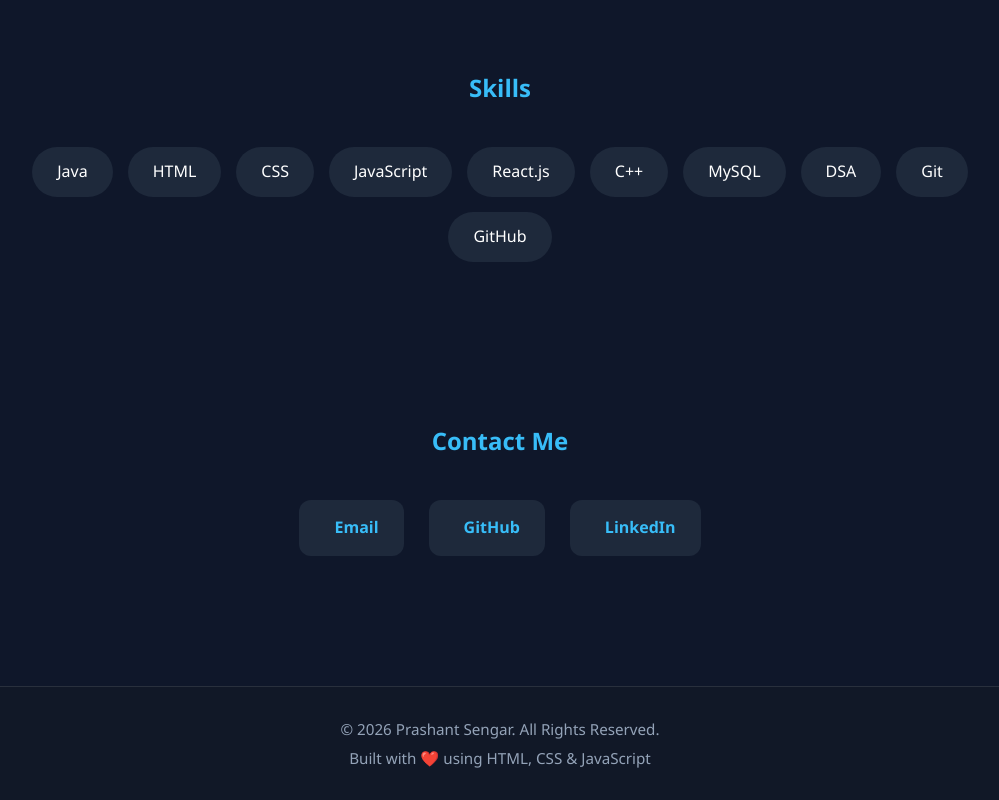
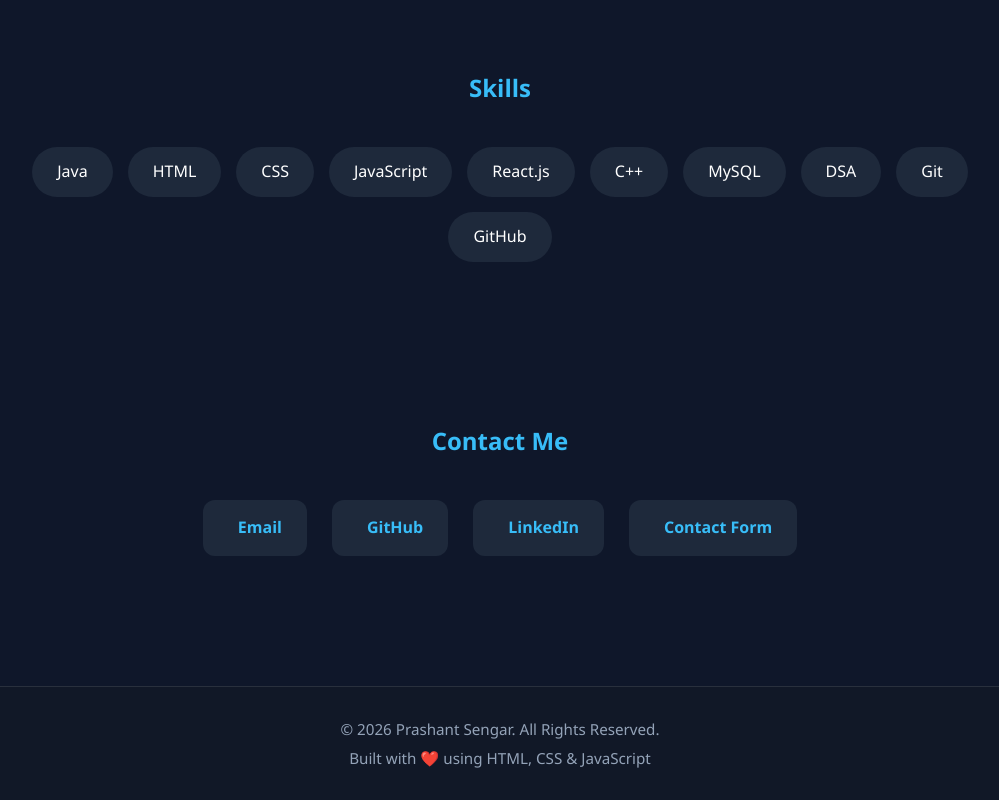
Before and after one commit to Prashantsengar99/portfolio, a plain HTML site: page index.html in a window 1280 px wide. Shown: the part 2895-3695 px from the top of the page, without its empty margins (140-1139 px from the left). Drawn offline with Linux system fonts and the light colour scheme.

Commit message:
Added Google Form button

```diff
--- a/index.html
+++ b/index.html
@@ -201,7 +201,10 @@
             <i class="fa-brands fa-linkedin"></i>
             LinkedIn
         </a>
-
+         <a href="https://docs.google.com/forms/d/e/1FAIpQLSeZ8kZdSlIloTTneaJ4FMoRnBkpcT5WNSJATiovjQEJSH5N1A/viewform?usp=publish-editor" target="_blank">
+        <i class="fa-solid fa-file-lines"></i>
+        Contact Form
+    </a>
     </div>
 </section>
 
```
Also changed, not shown: style.css (line endings or trailing spaces).
